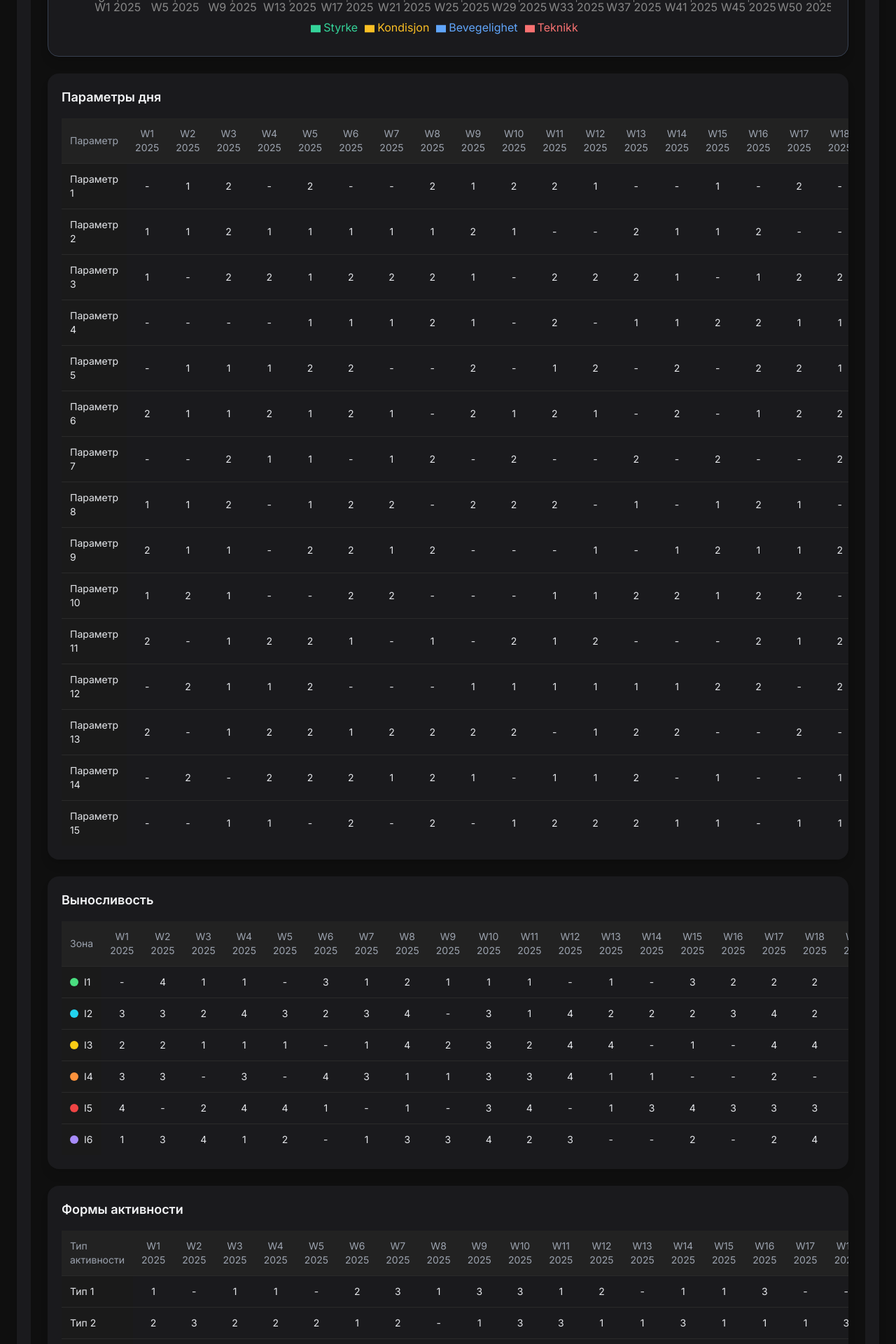
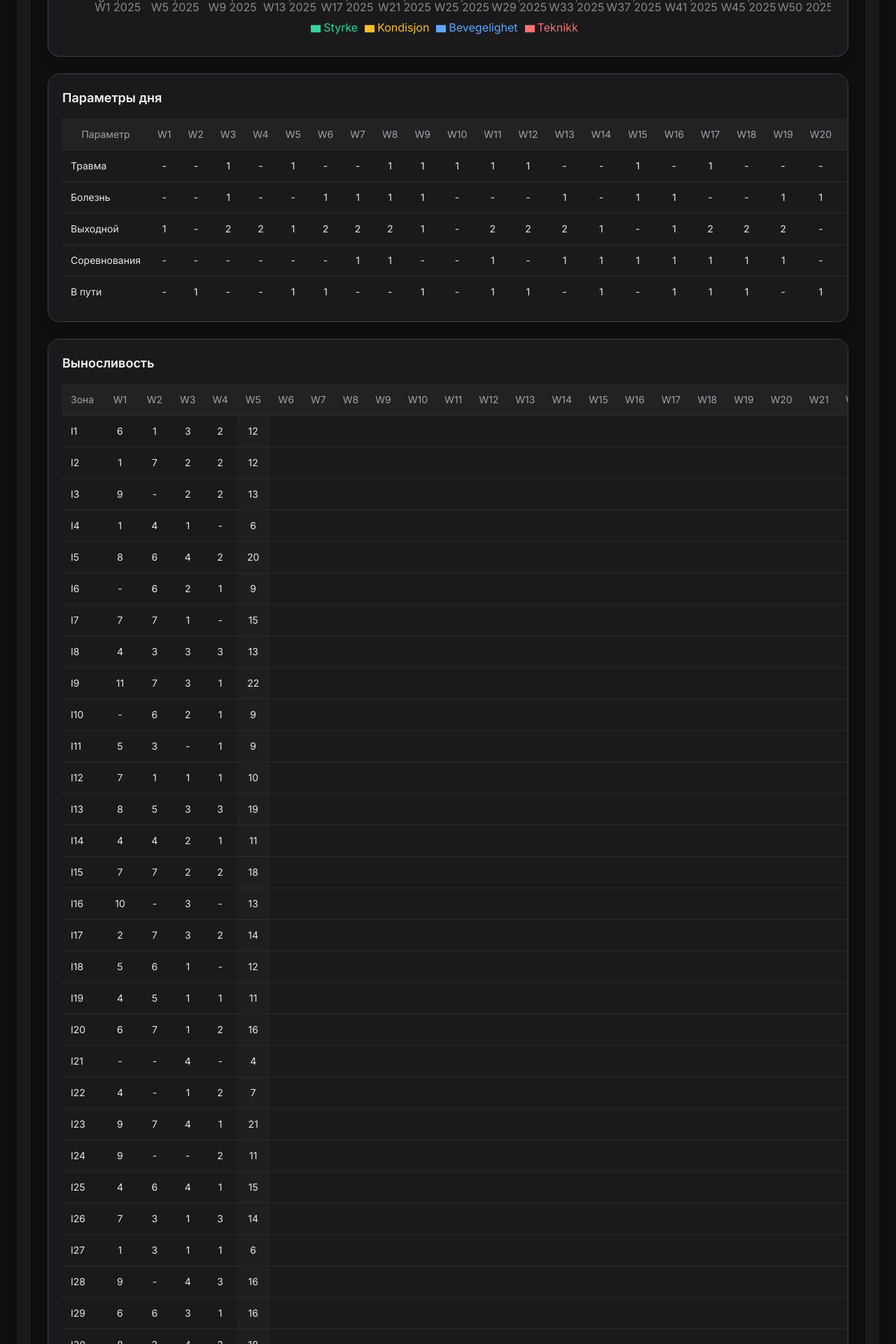
Before and after one commit to mbaliabin/dagbook-test, a React (Vite) app in the folder fasx-frontend/: page /statistics in a window 1280 px wide. Shown: the part 880-2800 px from the top of the page at 70% size. Built offline with nearby package versions, Linux system fonts and the light colour scheme.

Commit message:
Доработка StatisticsPage.tsx 259

```diff
--- a/fasx-frontend/src/components/StatisticsPage/TrainingReportDashboard.tsx
+++ b/fasx-frontend/src/components/StatisticsPage/TrainingReportDashboard.tsx
@@ -9,7 +9,6 @@ import {
   ResponsiveContainer,
   CartesianGrid,
 } from "recharts";
-import dayjs from "dayjs";
 
 interface TrainingData {
   week: string;
@@ -19,18 +18,14 @@ interface TrainingData {
   teknikk: number;
 }
 
-// Генерация большого количества недель для теста скролла
-const generateWeeks = (year: number, totalWeeks: number): TrainingData[] => {
-  return Array.from({ length: totalWeeks }, (_, i) => ({
-    week: `W${i + 1} ${year}`,
-    styrke: Math.floor(Math.random() * 10),
-    kondisjon: Math.floor(Math.random() * 10),
+// Генерируем данные за 50 недель для примера
+const initialData: TrainingData[] = Array.from({ length: 50 }, (_, i) => ({
+  week: `W${i + 1} 2025`,
+  styrke: Math.floor(Math.random() * 12),
+  kondisjon: Math.floor(Math.random() * 8),
   bevegelighet: Math.floor(Math.random() * 5),
-    teknikk: Math.floor(Math.random() * 3),
+  teknikk: Math.floor(Math.random() * 4),
 }));
-};
-
-const initialData = generateWeeks(2025, 50); // 50 недель
 
 const columns: (keyof TrainingData)[] = ["styrke", "kondisjon", "bevegelighet", "teknikk"];
 
@@ -50,6 +45,18 @@ const TrainingReportDashboard: React.FC = () => {
     });
   }, [fromDate, toDate]);
 
+  const handleGenerateReport = () => {
+    console.log("Generate report for", fromDate, "to", toDate);
+  };
+
+  const syncScroll = (e: React.UIEvent<HTMLDivElement, UIEvent>) => {
+    const scrollLeft = e.currentTarget.scrollLeft;
+    const tables = document.querySelectorAll(".data-scroll-sync");
+    tables.forEach((t) => {
+      if (t !== e.currentTarget) (t as HTMLElement).scrollLeft = scrollLeft;
+    });
+  };
+
   const totalSum = useMemo(() => {
     const sum: Record<string, number> = {};
     columns.forEach((col) => {
@@ -59,31 +66,16 @@ const TrainingReportDashboard: React.FC = () => {
     return sum;
   }, [filteredData]);
 
-  const syncScroll = (e: React.UIEvent<HTMLDivElement, UIEvent>) => {
-    const scrollLeft = e.currentTarget.scrollLeft;
-    const tables = document.querySelectorAll(".data-scroll-sync");
-    tables.forEach((t) => {
-      if (t !== e.currentTarget) (t as HTMLElement).scrollLeft = scrollLeft;
-    });
-  };
+  // Для таблиц примера
+  const parametersDay = [
+    { param: "Травма", months: Array(50).fill(0).map(() => Math.floor(Math.random() * 2)) },
+    { param: "Болезнь", months: Array(50).fill(0).map(() => Math.floor(Math.random() * 2)) },
+    { param: "Выходной", months: Array(50).fill(0).map(() => Math.floor(Math.random() * 3)) },
+    { param: "Соревнования", months: Array(50).fill(0).map(() => Math.floor(Math.random() * 2)) },
+    { param: "В пути", months: Array(50).fill(0).map(() => Math.floor(Math.random() * 2)) },
+  ];
 
-  const monthLabels = filteredData.map((d) => d.week);
-
-  const parametersDay = Array.from({ length: 15 }, (_, i) => ({
-    param: `Параметр ${i + 1}`,
-    months: filteredData.map(() => Math.floor(Math.random() * 3)),
-  }));
-
-  const enduranceZones = Array.from({ length: 6 }, (_, i) => ({
-    zone: `I${i + 1}`,
-    color: ["#4ade80", "#22d3ee", "#facc15", "#fb923c", "#ef4444", "#a78bfa"][i],
-    months: filteredData.map(() => Math.floor(Math.random() * 5)),
-  }));
-
-  const movementTypes = Array.from({ length: 8 }, (_, i) => ({
-    type: `Тип ${i + 1}`,
-    months: filteredData.map(() => Math.floor(Math.random() * 4)),
-  }));
+  const monthLabels = Array.from({ length: 50 }, (_, i) => `W${i + 1}`);
 
   return (
     <div className="p-6 bg-[#0f0f0f] text-gray-200 min-h-screen space-y-6">
@@ -125,7 +117,7 @@ const TrainingReportDashboard: React.FC = () => {
         <div className="flex items-end">
           <button
             className="w-full bg-blue-600 hover:bg-blue-700 text-white rounded-lg py-2 text-sm"
-            onClick={() => console.log("Generate report")}
+            onClick={handleGenerateReport}
           >
             Generer rapport
           </button>
@@ -140,7 +132,9 @@ const TrainingReportDashboard: React.FC = () => {
             <CartesianGrid strokeDasharray="3 3" stroke="#333" />
             <XAxis dataKey="week" stroke="#888" />
             <YAxis stroke="#888" />
-            <Tooltip contentStyle={{ backgroundColor: "#1f1f1f", borderColor: "#333", color: "#fff" }} />
+            <Tooltip
+              contentStyle={{ backgroundColor: "#1f1f1f", borderColor: "#333", color: "#fff" }}
+            />
             <Legend wrapperStyle={{ color: "#fff" }} />
             <Bar dataKey="styrke" stackId="a" fill="#34d399" name="Styrke" />
             <Bar dataKey="kondisjon" stackId="a" fill="#fbbf24" name="Kondisjon" />
@@ -150,87 +144,48 @@ const TrainingReportDashboard: React.FC = () => {
         </ResponsiveContainer>
       </div>
 
-      {/* Таблицы */}
-      {/* Параметры дня */}
-      <div className="bg-[#1a1a1d] p-5 rounded-2xl shadow-lg overflow-x-auto data-scroll-sync" onScroll={syncScroll} ref={scrollRef}>
-        <h2 className="text-lg font-semibold text-gray-100 mb-4">Параметры дня</h2>
-        <table className="w-full min-w-[1200px] text-sm border-collapse">
-          <thead>
-            <tr className="bg-[#222] text-gray-400 text-left">
-              <th className="p-3 font-medium sticky left-0 bg-[#222]">Параметр</th>
-              {monthLabels.map((m) => <th key={m} className="p-3 font-medium text-center">{m}</th>)}
+      {/* Таблицы (sticky заголовки и первая колонка) */}
+      {["Параметры дня", "Выносливость", "Формы активности"].map((title, idx) => (
+        <div key={idx} className="bg-[#1a1a1d] p-5 rounded-2xl shadow-lg border border-gray-700 overflow-x-auto data-scroll-sync" onScroll={syncScroll}>
+          <h2 className="text-lg font-semibold text-gray-100 mb-4">{title}</h2>
+          <table className="min-w-[1200px] text-sm border-collapse w-full">
+            <thead className="bg-[#222] text-gray-400">
+              <tr>
+                <th className="p-3 font-medium sticky left-0 bg-[#222] z-10">{title === "Параметры дня" ? "Параметр" : title === "Выносливость" ? "Зона" : "Тип активности"}</th>
+                {monthLabels.map((m) => (
+                  <th key={m} className="p-3 font-medium text-center">{m}</th>
+                ))}
                 <th className="p-3 font-medium text-center bg-[#1f1f1f]">Всего</th>
               </tr>
             </thead>
             <tbody>
-            {parametersDay.map((row) => {
-              const total = row.months.reduce((a,b)=>a+b,0);
+              {(title === "Параметры дня" ? parametersDay : filteredData).map((row: any, rowIdx) => {
+                const values = title === "Параметры дня" ? row.months : columns.map((col) => row[col]);
+                const total = values.reduce((a: number, b: number) => a + b, 0);
                 return (
-                <tr key={row.param} className="border-t border-[#2a2a2a] hover:bg-[#252525]/60 transition">
-                  <td className="p-3 sticky left-0 bg-[#1a1a1a]">{row.param}</td>
-                  {row.months.map((val,i)=>(<td key={i} className="p-3 text-center">{val>0?val:"-"}</td>))}
+                  <tr key={rowIdx} className="border-t border-[#2a2a2a] hover:bg-[#252525]/60 transition">
+                    <td className="p-3 sticky left-0 bg-[#1a1a1a] z-0">{title === "Параметры дня" ? row.param : title === "Выносливость" ? `I${rowIdx+1}` : columns[rowIdx%columns.length]}</td>
+                    {values.map((val: number, i: number) => (
+                      <td key={i} className="p-3 text-center">{val > 0 ? val : "-"}</td>
+                    ))}
                     <td className="p-3 text-center font-medium bg-[#1f1f1f]">{total}</td>
                   </tr>
-              )
+                );
               })}
+              {title !== "Параметры дня" && (
+                <tr className="bg-[#222] font-semibold">
+                  <td className="p-3 sticky left-0 bg-[#222] z-0">Sum</td>
+                  {columns.map((col) => (
+                    <td key={col} className="p-3 text-center">{totalSum[col]}</td>
+                  ))}
+                  <td className="p-3 text-center bg-[#1f1f1f]">{totalSum.total}</td>
+                </tr>
+              )}
             </tbody>
           </table>
         </div>
+      ))}
 
-      {/* Выносливость */}
-      <div className="bg-[#1a1a1d] p-5 rounded-2xl shadow-lg overflow-x-auto data-scroll-sync" onScroll={syncScroll}>
-        <h2 className="text-lg font-semibold text-gray-100 mb-4">Выносливость</h2>
-        <table className="w-full min-w-[1200px] text-sm border-collapse">
-          <thead>
-            <tr className="bg-[#222] text-gray-400 text-left">
-              <th className="p-3 font-medium sticky left-0 bg-[#222]">Зона</th>
-              {monthLabels.map((m) => <th key={m} className="p-3 font-medium text-center">{m}</th>)}
-              <th className="p-3 font-medium text-center bg-[#1f1f1f]">Всего</th>
-            </tr>
-          </thead>
-          <tbody>
-            {enduranceZones.map((z) => {
-              const total = z.months.reduce((a,b)=>a+b,0);
-              return (
-                <tr key={z.zone} className="border-t border-[#2a2a2a] hover:bg-[#252525]/60 transition">
-                  <td className="p-3 flex items-center gap-2 sticky left-0 bg-[#1a1a1a]">
-                    <span className="inline-block w-3 h-3 rounded-full" style={{ backgroundColor: z.color }}></span>
-                    {z.zone}
-                  </td>
-                  {z.months.map((val,i)=>(<td key={i} className="p-3 text-center">{val>0?val:"-"}</td>))}
-                  <td className="p-3 text-center font-medium bg-[#1f1f1f]">{total}</td>
-                </tr>
-              )
-            })}
-          </tbody>
-        </table>
-      </div>
-
-      {/* Формы активности */}
-      <div className="bg-[#1a1a1d] p-5 rounded-2xl shadow-lg overflow-x-auto data-scroll-sync" onScroll={syncScroll}>
-        <h2 className="text-lg font-semibold text-gray-100 mb-4">Формы активности</h2>
-        <table className="w-full min-w-[1200px] text-sm border-collapse">
-          <thead>
-            <tr className="bg-[#222] text-gray-400 text-left">
-              <th className="p-3 font-medium sticky left-0 bg-[#222]">Тип активности</th>
-              {monthLabels.map((m) => <th key={m} className="p-3 font-medium text-center">{m}</th>)}
-              <th className="p-3 font-medium text-center bg-[#1f1f1f]">Всего</th>
-            </tr>
-          </thead>
-          <tbody>
-            {movementTypes.map((m) => {
-              const total = m.months.reduce((a,b)=>a+b,0);
-              return (
-                <tr key={m.type} className="border-t border-[#2a2a2a] hover:bg-[#252525]/60 transition">
-                  <td className="p-3 sticky left-0 bg-[#1a1a1a]">{m.type}</td>
-                  {m.months.map((val,i)=>(<td key={i} className="p-3 text-center">{val>0?val:"-"}</td>))}
-                  <td className="p-3 text-center font-medium bg-[#1f1f1f]">{total}</td>
-                </tr>
-              )
-            })}
-          </tbody>
-        </table>
-      </div>
     </div>
   );
 };
```
Lines whose indentation alone changed are shown as unchanged.
